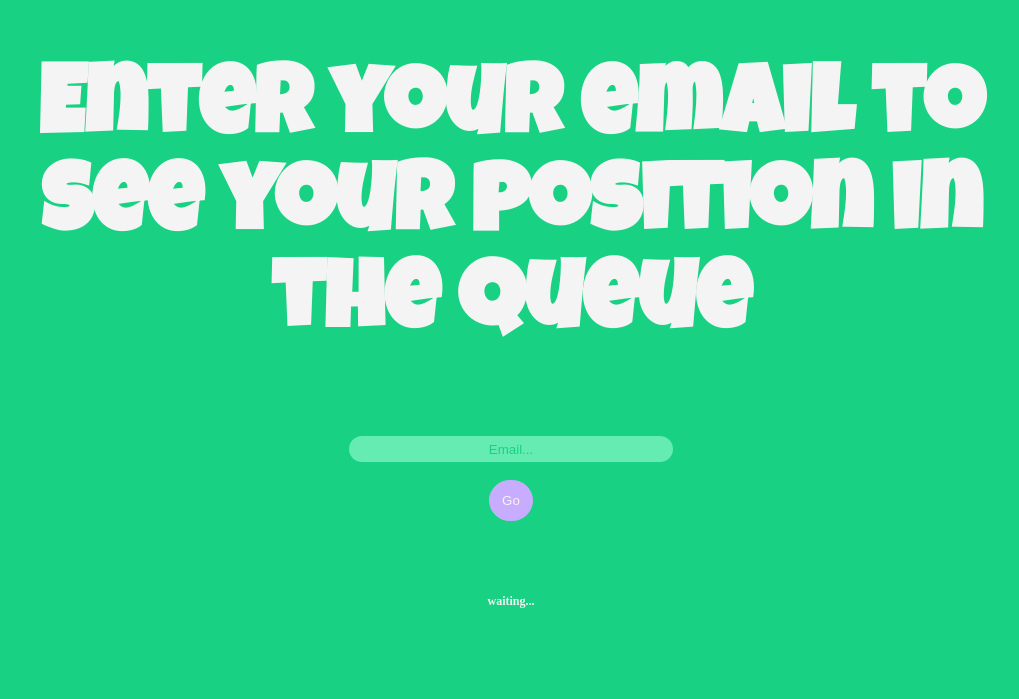
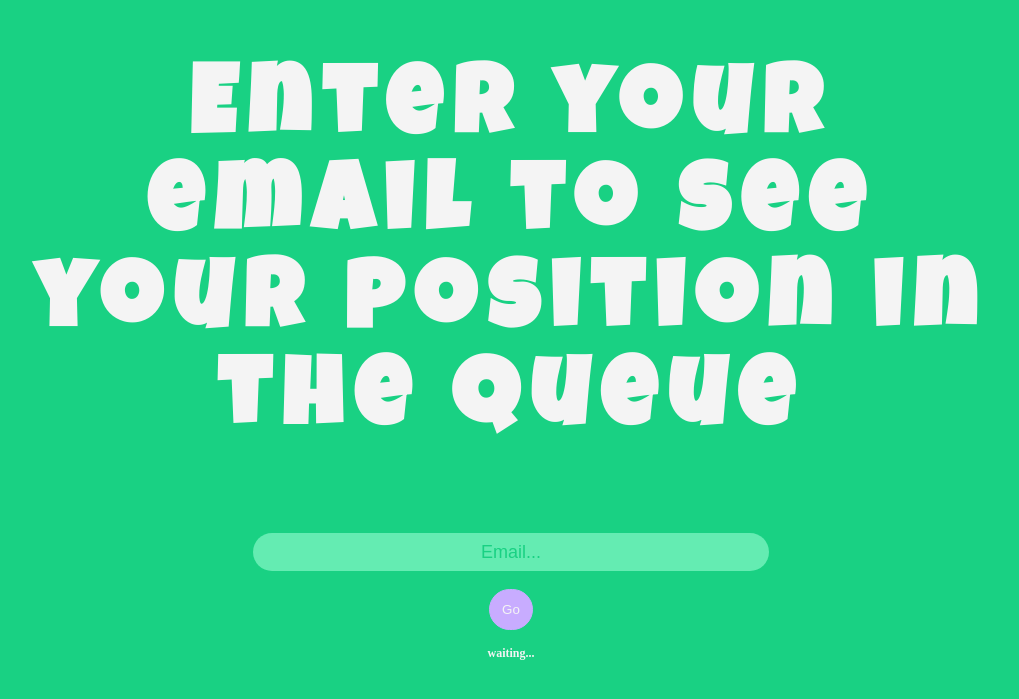
Before and after one commit to danvangogh/waitlist, a React (Create React App) app in the folder client/: page / in a window 1280 px wide. Shown: the part 103-802 px from the top of the page, without its empty margins (129-1148 px from the left). Built offline with nearby package versions, Linux system fonts and the light colour scheme; no server answers.

Commit message:
slightly moves elements

```diff
--- a/client/src/css/layout.css
+++ b/client/src/css/layout.css
@@ -9,6 +9,7 @@ h1 {
   font-size: 14vw;
   color: #f4f4f4;
   font-family: 'Luckiest Guy', cursive;
+  letter-spacing: 0.15rem;
 }
 h2 {
   font-size: 12vw;
@@ -21,6 +22,7 @@ button:focus {
 @media (min-width: 580px) {
   h1 {
     font-size: 8vw;
+    letter-spacing: 1rem;
   }
   h2 {
     font-size: 6vw;
@@ -57,16 +59,17 @@ button:focus {
   grid-area: c;
 }
 .email {
-  width: 25vw;
+  width: 30vw;
   border: none;
   border-radius: 2rem;
-  height: 2rem;
+  font-size: 1.5rem;
+  line-height: 3rem;
   text-align: center;
   background-color: #64ecb2;
   color: #0e764a;
 }
 .email:hover {
-  width: 60vw;
+  width: 85vw;
   outline: 0px;
   -webkit-transition: width 0.3s ease-in-out;
   -moz-transform: scale(0.5);
@@ -109,10 +112,10 @@ button:focus {
 }
 @media (min-width: 580px) {
   .email {
-    width: 25vw;
+    width: 40vw;
   }
   .email:hover {
-    width: 25vw;
+    width: 40vw;
   }
   .title {
     margin: 15vh auto 10vh auto;
--- a/client/src/less/layout.less
+++ b/client/src/less/layout.less
@@ -30,16 +30,17 @@
 }
 
 .email {
-  width: 25vw;
+  width: 30vw;
   border: none;
   // border-bottom: 1px solid #666;
   border-radius: 2rem;
-  height: 2rem;
+  font-size: 1.5rem;
+  line-height: 3rem;
   text-align: center;
   background-color: lighten(@green, 20%);
   color: darken(@green, 20%);
   &:hover {
-    width: 60vw;
+    width: 85vw;
     outline: 0px;
     -webkit-transition: width .3s ease-in-out;
     -moz-transform: scale(.5);
@@ -83,9 +84,9 @@ color: @green;
 
 @media (min-width: 580px) {
   .email {
-    width: 25vw;
+    width: 40vw;
     &:hover {
-      width: 25vw;
+      width: 40vw;
     }
   }
   .title {
--- a/client/src/less/styles.less
+++ b/client/src/less/styles.less
@@ -16,6 +16,7 @@ h1 {
   font-size: 14vw;
   color: @white;
   font-family: @font-family;
+  letter-spacing: .15rem;
 }
 h2 {
   font-size: 12vw;
@@ -30,6 +31,7 @@ button:focus {
 @media (min-width: 580px) {
   h1 {
     font-size: 8vw;
+    letter-spacing: 1rem;
   }
   h2 {
     font-size: 6vw;
@@ -39,6 +41,7 @@ button:focus {
 @media (min-width: 1000px) {
   h1 {
     font-size: 8rem;
+    ;
   }
   h2 {
     font-size: 6rem;
```
